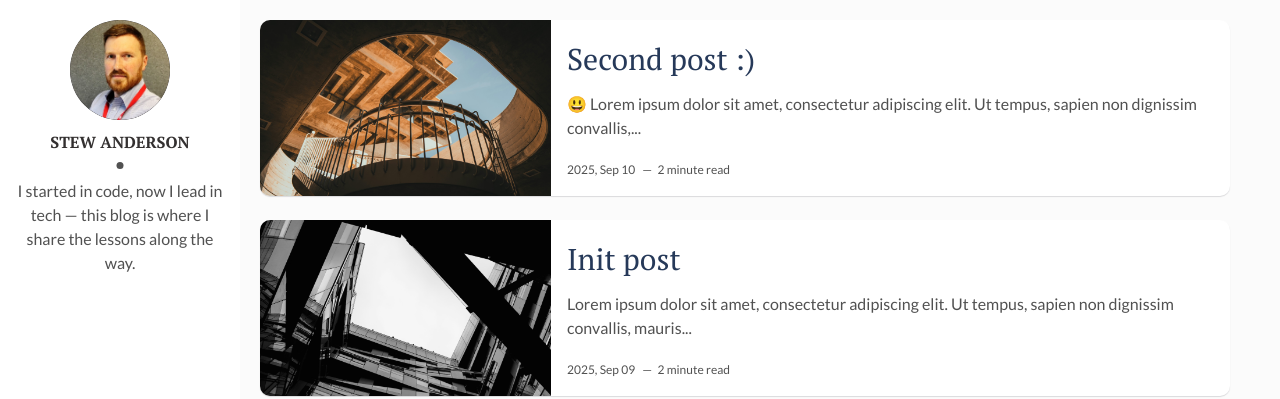
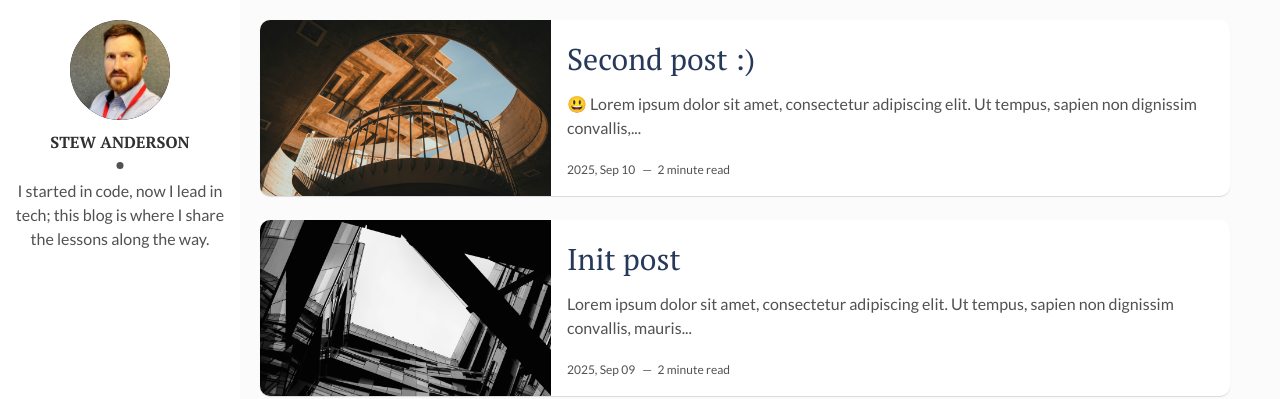
Before and after one commit to stew-anderson/blog, a Jekyll site: the page built from index.html, in a window 1280 px wide. Shown: the top 399 px of the page. Built offline with Jekyll 4.4.1, drawn with Linux system fonts in a browser that asks for light colours; emoji names are drawn with the system emoji font; the list of posts is cut into pages by our own code.

```diff
--- a/_config.yml
+++ b/_config.yml
@@ -5,7 +5,7 @@ baseurl: "/"
 url: "http://stew.andersonuk.org/"
 author: Stew Anderson
 author-img: "stew-anderson.jpeg"
-about-author: I started in code, now I lead in tech — this blog is where I share the lessons along the way.
+about-author: I started in code, now I lead in tech; this blog is where I share the lessons along the way.
 social-github: stew-anderson
 social-linkedin: "stewart-anderson-095bb634"
 analytics: # GA @todo
```
